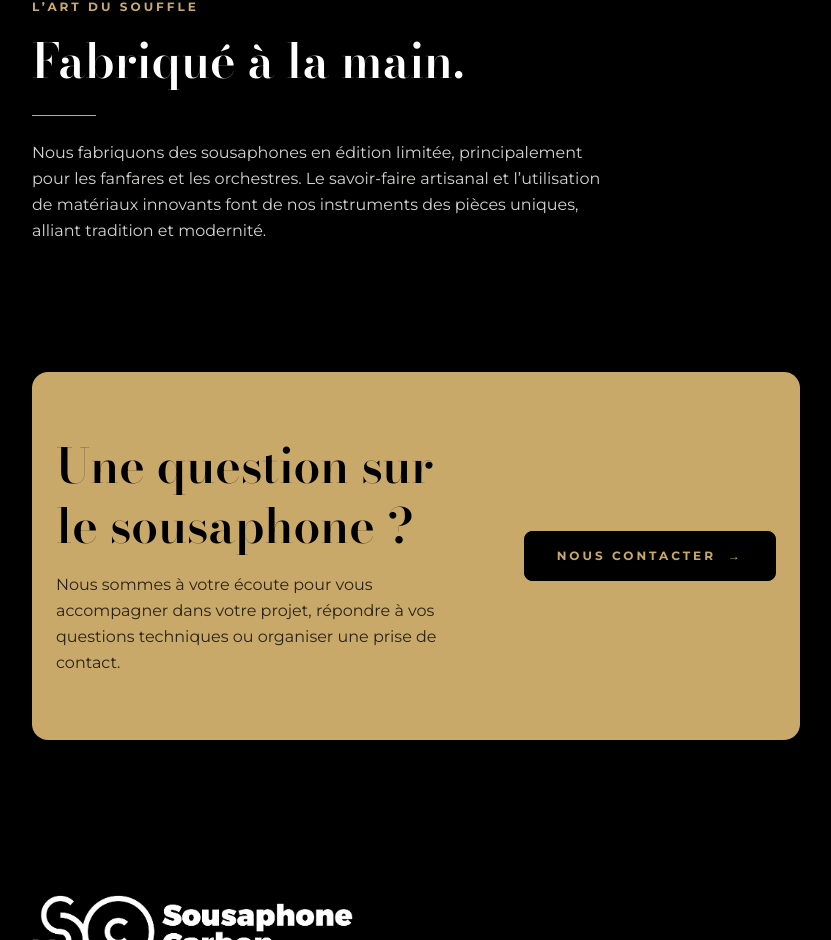
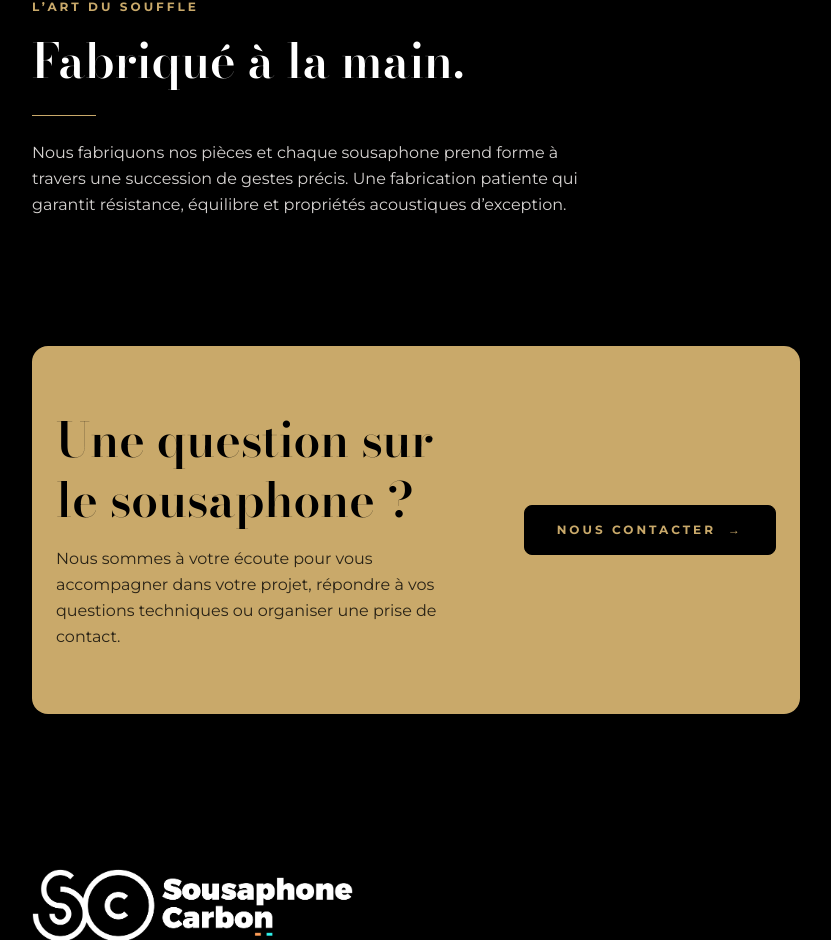
Before and after one commit to Fysalidev/www-sousaphone-carbon, a Next.js app: page /instrument in a window 1280 px wide. Shown: the part 1377-2317 px from the top of the page, without its empty margins (224-1055 px from the left). Built offline with nearby package versions, Linux system fonts and the light colour scheme.

Commit message:
10 | Instrument | Souffle | nouveau texte Fabrique a la main
Generated by Mistral Vibe.
Co-Authored-By: Mistral Vibe <vibe@mistral.ai>

```diff
--- a/src/app/instrument/page.js
+++ b/src/app/instrument/page.js
@@ -181,10 +181,9 @@ export default function InstrumentPage() {
         </h2>
         <div aria-hidden="true" className="mt-6 h-px w-16 bg-[#C9A96A]" />
         <ParagrapheSection>
-          Nous fabriquons des sousaphones en édition limitée, principalement
-          pour les fanfares et les orchestres. Le savoir-faire artisanal et
-          l&rsquo;utilisation de matériaux innovants font de nos instruments des
-          pièces uniques, alliant tradition et modernité.
+          Nous fabriquons nos pièces et chaque sousaphone prend forme à travers
+          une succession de gestes précis. Une fabrication patiente qui garantit
+          résistance, équilibre et propriétés acoustiques d&rsquo;exception.
         </ParagrapheSection>
       </SectionEditoriale>
 
```
